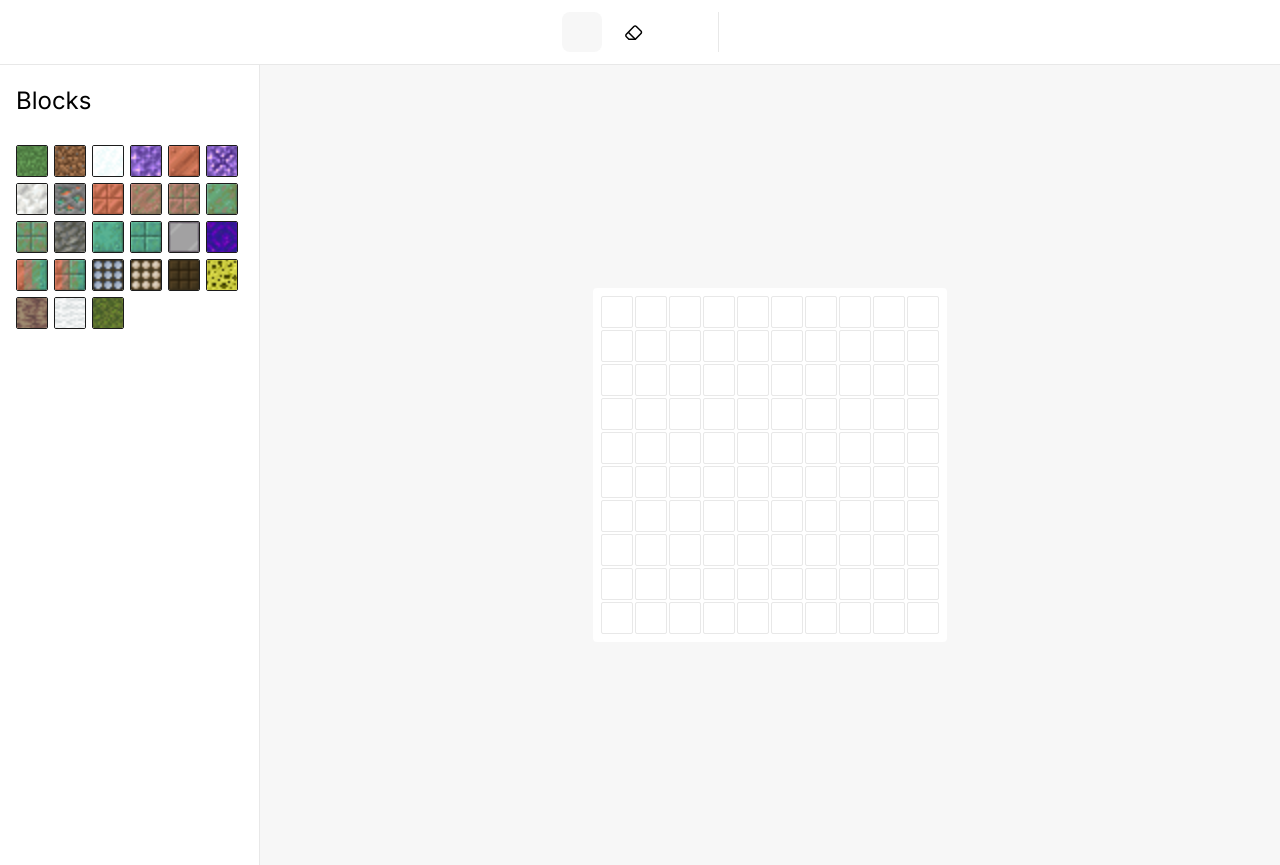
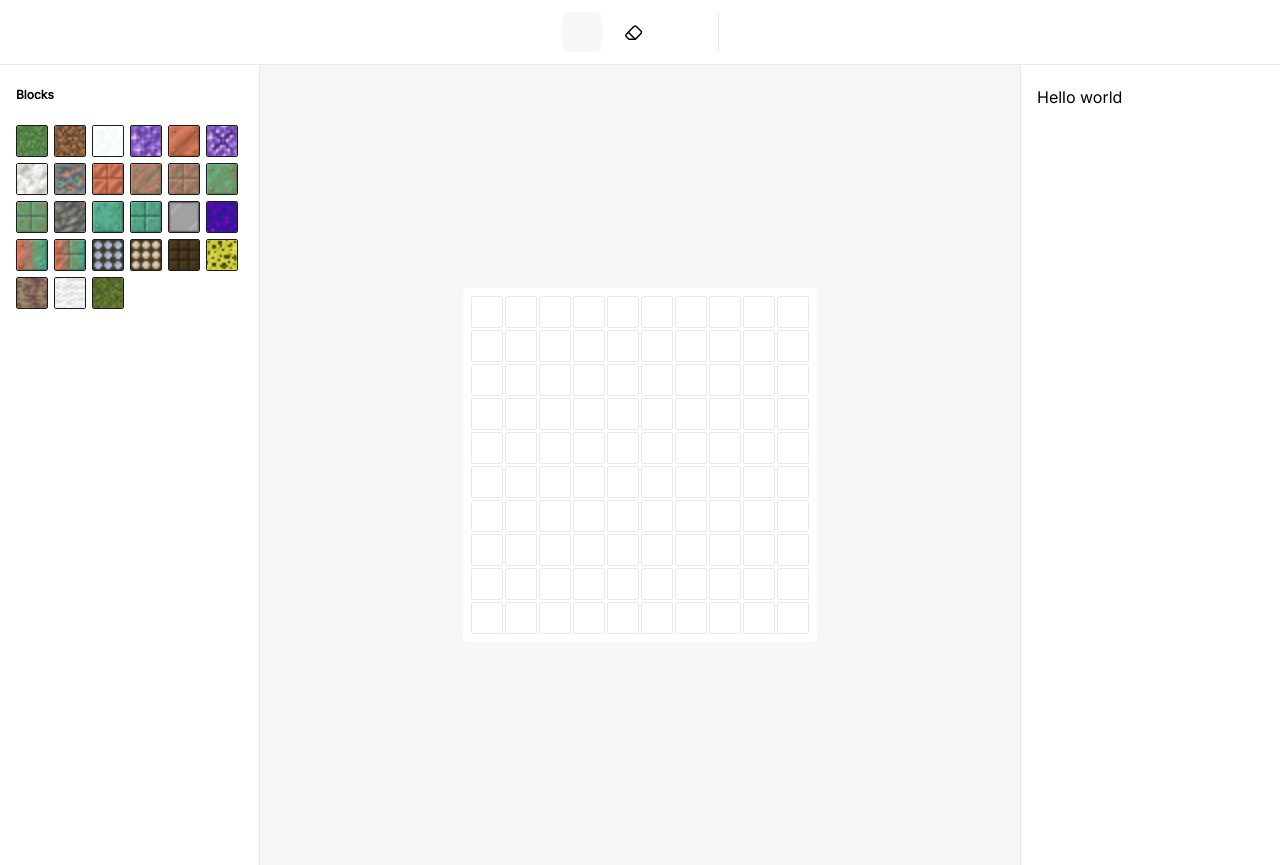
Before and after one commit to KevinElberger/buildcraft, a Next.js app: page / in a window 1280 px wide. Built offline with nearby package versions, Linux system fonts and the light colour scheme; some icons are missing.

Commit message:
Update typography, create GridSidebar component

```diff
--- /dev/null
+++ b/features/grid-sidebar/GridSidebar.tsx
@@ -0,0 +1,23 @@
+import * as React from 'react';
+import styled from 'styled-components';
+
+const GridSidebar: React.FC = () => {
+  return (
+    <Layout>
+      <p>Hello world</p>
+    </Layout>
+  );
+};
+
+export default GridSidebar;
+
+const Layout = styled.div`
+  display: flex;
+  height: 100%;
+  padding: 24px 16px;
+  min-width: 260px;
+  position: relative;
+  flex-direction: column;
+  background: ${({ theme }) => theme.white};
+  border-left: 1px solid ${({ theme }) => theme.lightgrey};
+`;
--- a/features/tile-sidebar/TileSidebar.tsx
+++ b/features/tile-sidebar/TileSidebar.tsx
@@ -20,7 +20,7 @@ export default function TileSidebar() {
 
   return (
     <SidebarLayout data-testid="sidebar">
-      <H2>Blocks</H2>
+      <Heading>Blocks</Heading>
 
       <TileWrapper>
         <TileListContainer>
@@ -48,7 +48,7 @@ const TileWrapper = styled.div`
 `;
 
 const TileListContainer = styled.div`
-  margin-top: 32px;
+  margin-top: 24px;
   display: grid;
   grid-gap: 6px;
   align-self: center;
@@ -58,3 +58,9 @@ const TileListContainer = styled.div`
     border: 3px solid ${({ theme }) => theme.red};
   }
 `;
+
+const Heading = styled.div`
+  flex-shrink: 0;
+  font-size: 12px;
+  font-weight: 600;
+`;
--- a/pages/index.tsx
+++ b/pages/index.tsx
@@ -1,6 +1,7 @@
 import type { NextPage } from 'next'
 import styled from 'styled-components'
-import Header from '../features/header';
+import GridSidebar from '../features/grid-sidebar/GridSidebar';
+import Header from '../features/header/Header';
 import Map from '../features/map/Map';
 import TileSidebar from '../features/tile-sidebar/TileSidebar';
 
@@ -11,6 +12,7 @@ const Builder: NextPage = () => {
       <Content>
         <TileSidebar />
         <Map />
+        <GridSidebar />
       </Content>
     </Wrapper>
   );
--- a/styles/global.ts
+++ b/styles/global.ts
@@ -22,7 +22,7 @@ export const GlobalStyles = createGlobalStyle`
     min-height: 100vh;
     line-height: 1;
     text-rendering: optimizeSpeed;
-    font-family: 'Inter', sans-serif;
+    font-family: Inter, system-ui, -apple-system, BlinkMacSystemFont, Segoe UI, Roboto, Helvetica, Arial, sans-serif, "Apple Color Emoji", "Segoe UI Emoji", Segoe UI Symbol;
   }
 
   #__next {
```
Also changed, not shown: features/header/Header.tsx (renamed from features/header/index.tsx).
